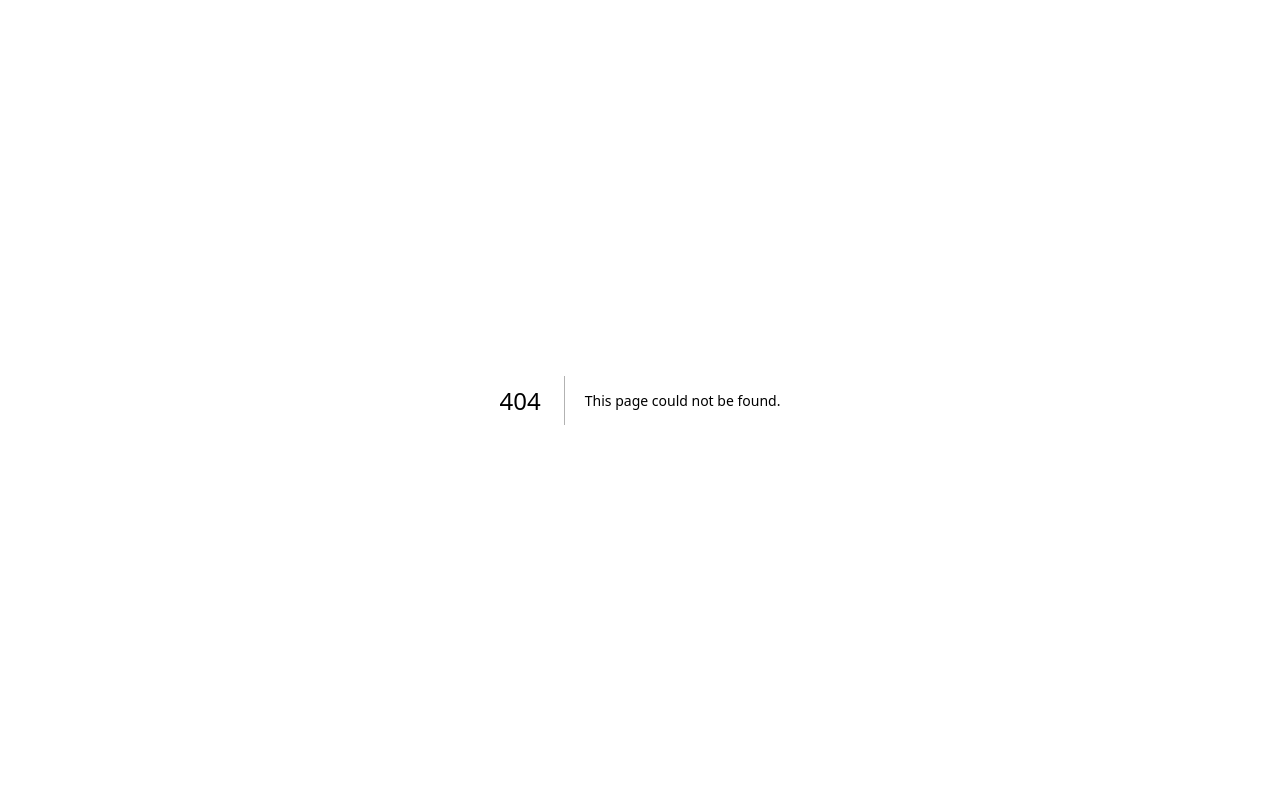
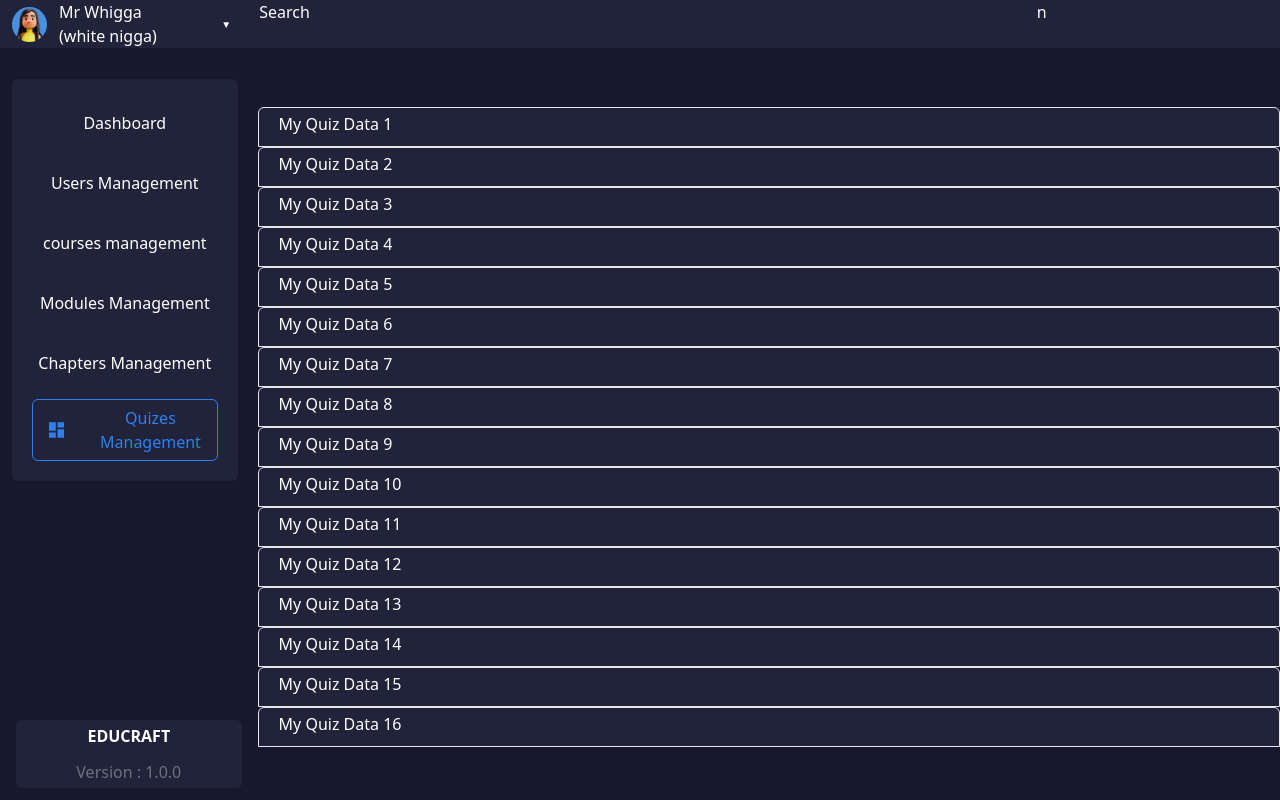
Before and after one commit to Hamza-El-Fahli/Educraft_Server, a Next.js app: page /quizes in a window 1280 px wide. Before the commit this address had no page. Built offline with nearby package versions, Linux system fonts and the light colour scheme.

Commit message:
wip: Quizes Managemet
- create quizes page
- show the basic frontEnd
- add route to side nave

```diff
--- /dev/null
+++ b/src/app/(dashboard)/quizes/page.tsx
@@ -0,0 +1,27 @@
+export default function Quizes(){
+
+
+
+    let Data = [1,2,3,4,5,6,7,8,9,10,11,12,13,14,15,16]
+    return(
+
+    <div className=" col-span-4">
+    <div className=" h-10 " />
+{Data.map((quiz , index)=>{
+    return (
+        <div className="border rounded-t-md h-10 hover:h-60 duration-500 px-5 py-1 m-0 overflow-hidden bg-secondary" key={index}>
+        <div className="h-10 p-0 m-0">My Quiz Data {quiz}</div>
+        <div className="h-10 p-0 m-0">Answer</div>
+        <div className="h-10 p-0 m-0">Answer</div>
+        <div className="h-10 p-0 m-0">Answer</div>
+        <div className="h-10 p-0 m-0">Answer</div>
+        <div className="h-10 p-0 m-0">Correct Answer</div>
+        </div>
+
+    )
+})}
+
+
+
+    </div>)
+}
--- a/src/components/sidenav.tsx
+++ b/src/components/sidenav.tsx
@@ -41,8 +41,8 @@ link : "/chapters",
     },
 
     {
-link : "/dashboard",
-      title: "Dashboard",
+link : "/quizes",
+      title: "Quizes Management",
       logo: `<svg width="18" height="18" viewBox="0 0 18 18" fill="none" xmlns="http://www.w3.org/2000/svg" >
       <path d="M0 10H8V0H0V10ZM0 18H8V12H0V18ZM10 18H18V8H10V18ZM10 0V6H18V0H10Z" fill="#2F80ED" /> </svg>`,
     },
```
